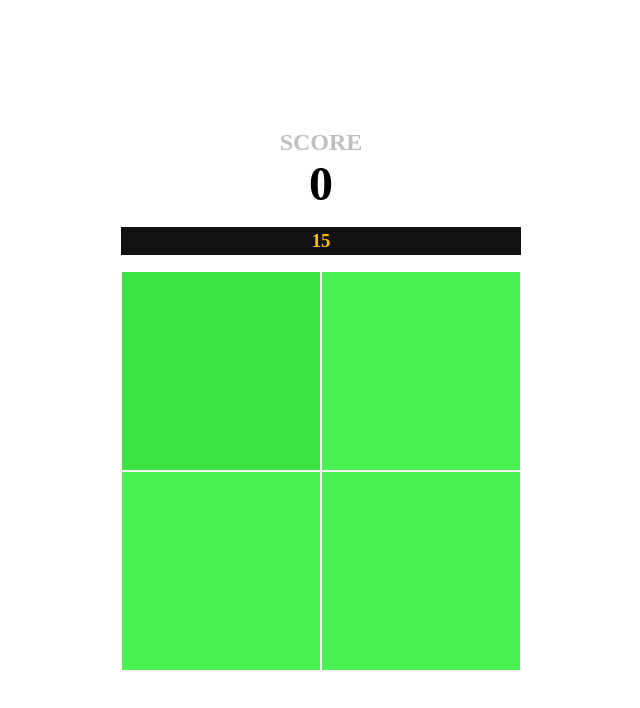
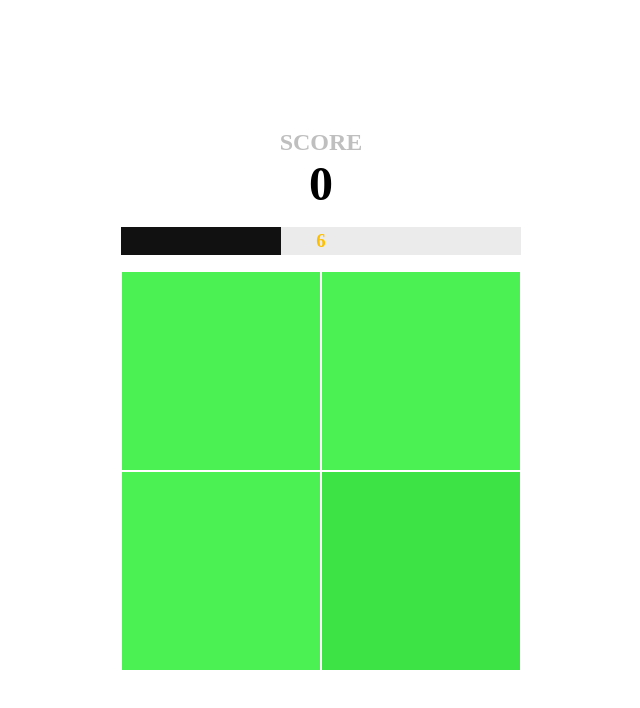
Before and after one commit to hyukson/color_diff, a React (Create React App) app: page /game in a window 1280 px wide. Shown: the top 708 px of the page, without its empty margins (319-959 px from the left). Built offline with nearby package versions, Linux system fonts and the light colour scheme; a web font is replaced by a local one.

Commit message:
Update Game

```diff
--- a/src/components/Card/index.tsx
+++ b/src/components/Card/index.tsx
@@ -3,10 +3,11 @@ import { CardStyled } from "./styled";
 export interface CardTypes {
   colors: number[];
   boxSize: number;
+  onClick?: () => void;
 }
 
-const Card = ({colors, boxSize}: CardTypes) => {
-  return <CardStyled colors={colors} boxSize={boxSize} />
+const Card = ({colors, boxSize, onClick}: CardTypes) => {
+  return <CardStyled colors={colors} boxSize={boxSize} onClick={onClick} />
 };
 
 export default Card;
--- a/src/components/CardList/index.tsx
+++ b/src/components/CardList/index.tsx
@@ -1,17 +1,19 @@
+import { useMemo } from "react";
 import Card from "../Card";
 import { CardListStyled } from "./styled";
 
-interface CardListTypes {
+export interface CardListTypes {
   level: number;
+  pick: (answerIdx: number, i: number) => void;
 }
 
-const CardList = ({ level }: CardListTypes) => {
+const CardList = ({ level, pick }: CardListTypes) => {
   const colorRange = Math.min(Math.sqrt(level), 4) * 10;
-  const answerIdx = Math.floor(Math.random() * (level ** 2));
+  const answerIdx = useMemo(() => Math.floor(Math.random() * (level ** 2)), [level]);
 
   // colors
-  const colors = [...new Array(3)]
-    .map(_ => Math.floor(Math.random() * 200) + 55);
+  const colors = useMemo(() => [...new Array(3)]
+    .map(_ => Math.floor(Math.random() * 200) + 55), [level]);
 
   const fakeColor = [...colors];
   const answerColor = [...colors].map(v => v - colorRange);
@@ -22,7 +24,7 @@ const CardList = ({ level }: CardListTypes) => {
 
   return <CardListStyled>
     {items.map((_, i) => (
-      <Card key={i} colors={answerIdx == i ? answerColor : fakeColor} boxSize={boxSize}></Card>
+      <Card key={i} colors={answerIdx == i ? answerColor : fakeColor} boxSize={boxSize} onClick={() => pick(answerIdx, i)}></Card>
     ))}
   </CardListStyled>
 }
--- a/src/components/Score/index.tsx
+++ b/src/components/Score/index.tsx
@@ -1,4 +1,4 @@
-import { useRef } from "react";
+import { useEffect, useRef } from "react";
 import { ScoreStyled } from "./styld";
 
 interface ScoreTypes {
@@ -8,21 +8,25 @@ interface ScoreTypes {
 const Score = ({ score }: ScoreTypes) => {
   const counterRef = useRef() as any;
 
+  useEffect(() => {
     const counter = (max: number) => {
       let now = max;
 
       const handle = setInterval(() => {
         counterRef.current.innerHTML = Math.ceil(max - now).toLocaleString();
 
-      if (now < 0 || score != max) {
+        if (now < 1 || score != max) {
           clearInterval(handle);
         }
 
         const step = now / 10;
 
         now -= step;
-    }, 40);
+      }, 10);
     }
+
+    counter(score);
+  }, [score]);
 
   return <ScoreStyled>
     <h2 className="score">
--- a/src/components/Timer/index.tsx
+++ b/src/components/Timer/index.tsx
@@ -12,7 +12,7 @@ const Timer = ({second, isAnimate}: TimerTypes) => {
   return <TimerStyled>
     <div className="timer">
       <h3>{nowSecond}</h3>
-      <div className={"progress" + (isAnimate ? "vibration" : "")}style={width}></div>
+      <div className={"progress " + (isAnimate ? "vibration" : "")}style={width}></div>
     </div>
   </TimerStyled>
 }
--- a/src/pages/Game/index.tsx
+++ b/src/pages/Game/index.tsx
@@ -1,5 +1,5 @@
-import { constants } from "buffer";
-import { useState } from "react";
+import { useEffect, useState } from "react";
+
 import CardList from "../../components/CardList";
 import LinkButton from "../../components/LinkButton";
 import Modal from "../../components/Modal";
@@ -13,7 +13,7 @@ const Game = () => {
   const [score, setScore] = useState<number>(0);
 
   // timer
-  const { second, isAnimate, startTimer, endTimer, resetTimer } = useTimer({startS: 15, speed: 1000});
+  const { second, isAnimate, startTimer, endTimer, resetTimer, penaltyTimer } = useTimer({startS: 15, speed: 1000});
 
   const scoreUP = (level: number, second: number) => {
     setScore(score => score + (level * second))
@@ -23,13 +23,28 @@ const Game = () => {
     setLevel(level => Math.min(level + 1, 35));
   }
 
+  const pick = (answerIdx: number, i: number) => {
+    if (answerIdx == i) {
+      scoreUP(level, second);
+      levelUP();
+
+      resetTimer();
+    } else {
+      penaltyTimer();
+    }
+  }
+
+  useEffect(() => {
+    startTimer();
+  }, []);
+
   return (
     <Wrap>
       <Score score={score} />
 
       <Timer second={second} isAnimate={isAnimate} />
 
-      <CardList level={level} />
+      <CardList level={level} pick={pick} />
 
       <Modal>
         <div className="result">
```
Also changed, not shown: src/public/game.js (+0 -32 lines). Lines whose indentation alone changed are shown as unchanged.
